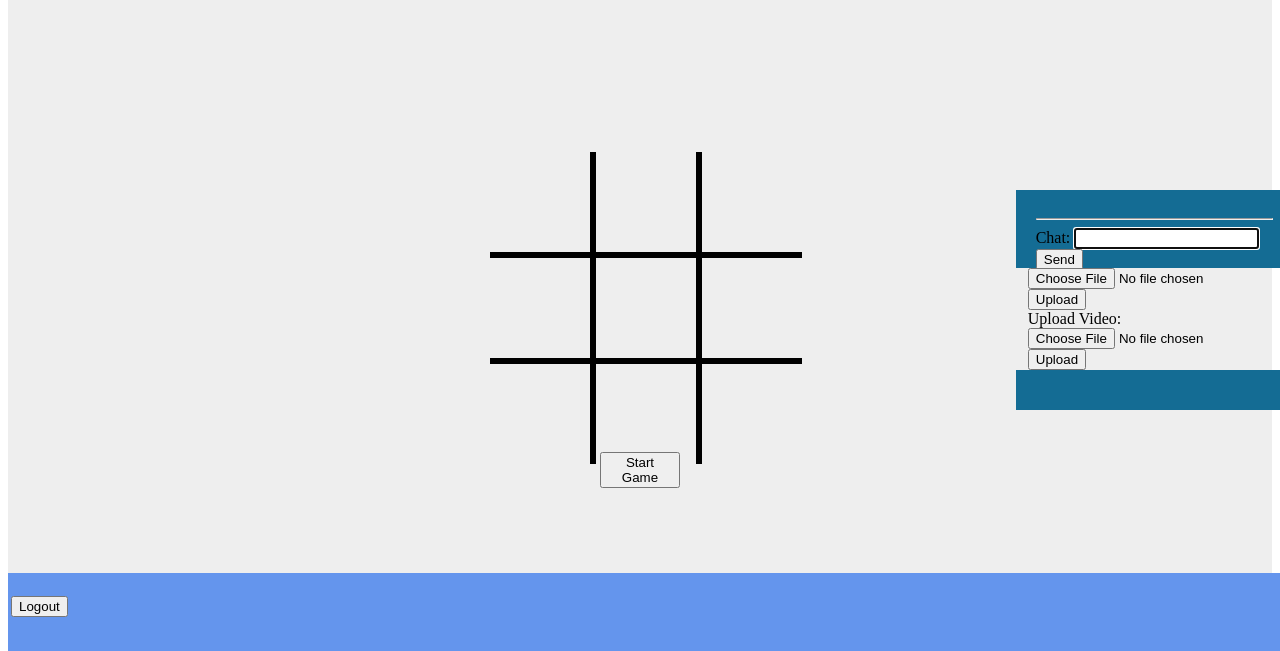
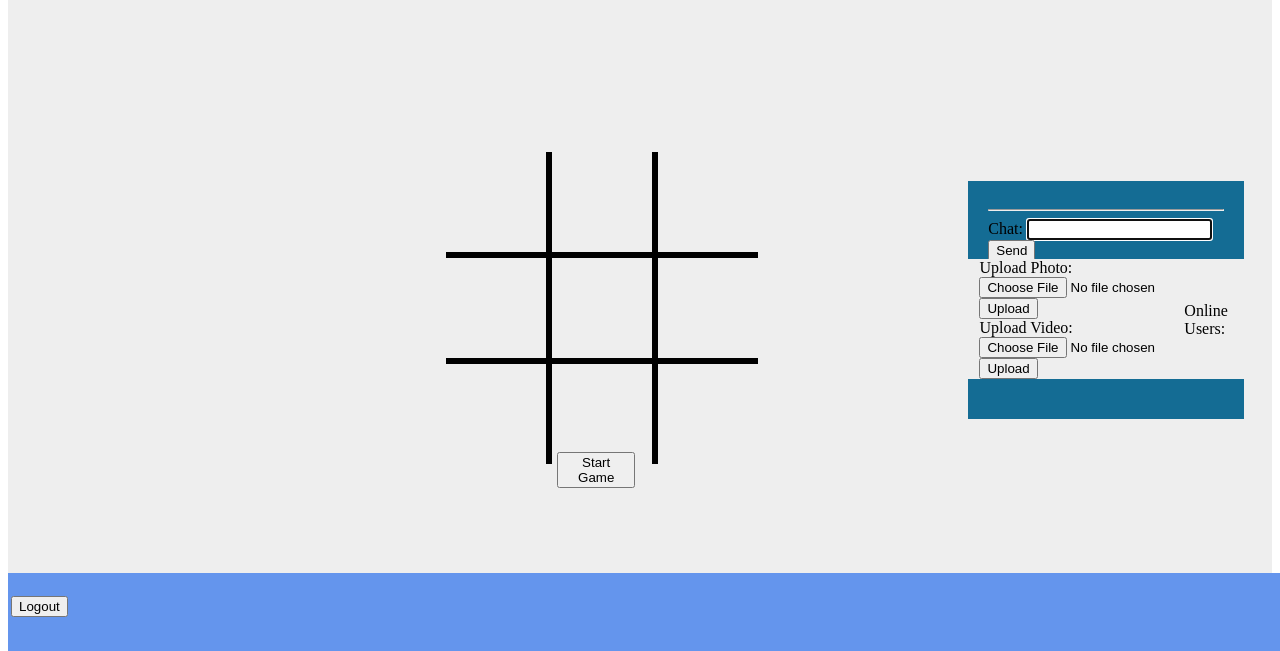
Before and after one commit to mjliao82/CSE312_Project, a Flask app: template templates/home.html in a window 1280 px wide. Shown: the part 149-800 px from the top of the page. Run offline with Flask 3, Linux system fonts and the light colour scheme; the template is opened without the code that fills it, so the values that code supplies are empty; some libraries are stand-ins or nearby versions.

Commit message:
front end updates

```diff
--- a/templates/home.html
+++ b/templates/home.html
@@ -49,8 +49,10 @@
 
           </div>
           <form action="/upload-image" method="post" enctype="multipart/form-data">
+          </label>
+                Upload Photo:
+          </label>
             <input type="file" name="chatImage" accept=".jpg, .jpeg, .png, .gif">
-            </label>
             <input type="submit" value="Upload">
           </form>
 
@@ -69,10 +71,13 @@
       </div>
 
       <div>
+        <p> Online Users: </p>
         <p id="OnlineUsers"></p>
       </div>
       </div>
     </div>
+
+
     <div class="footer">
       <form
         action="/logout"
```
